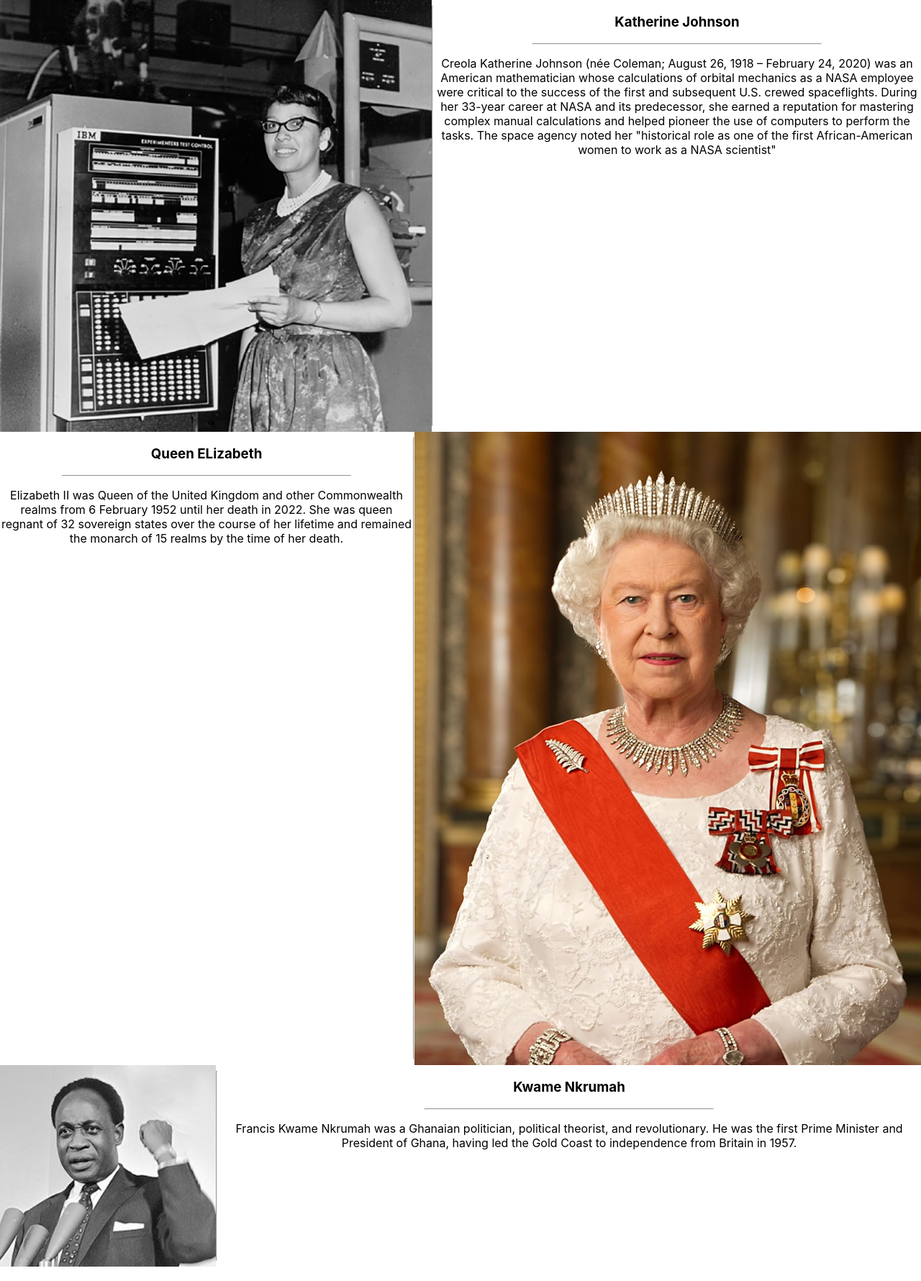
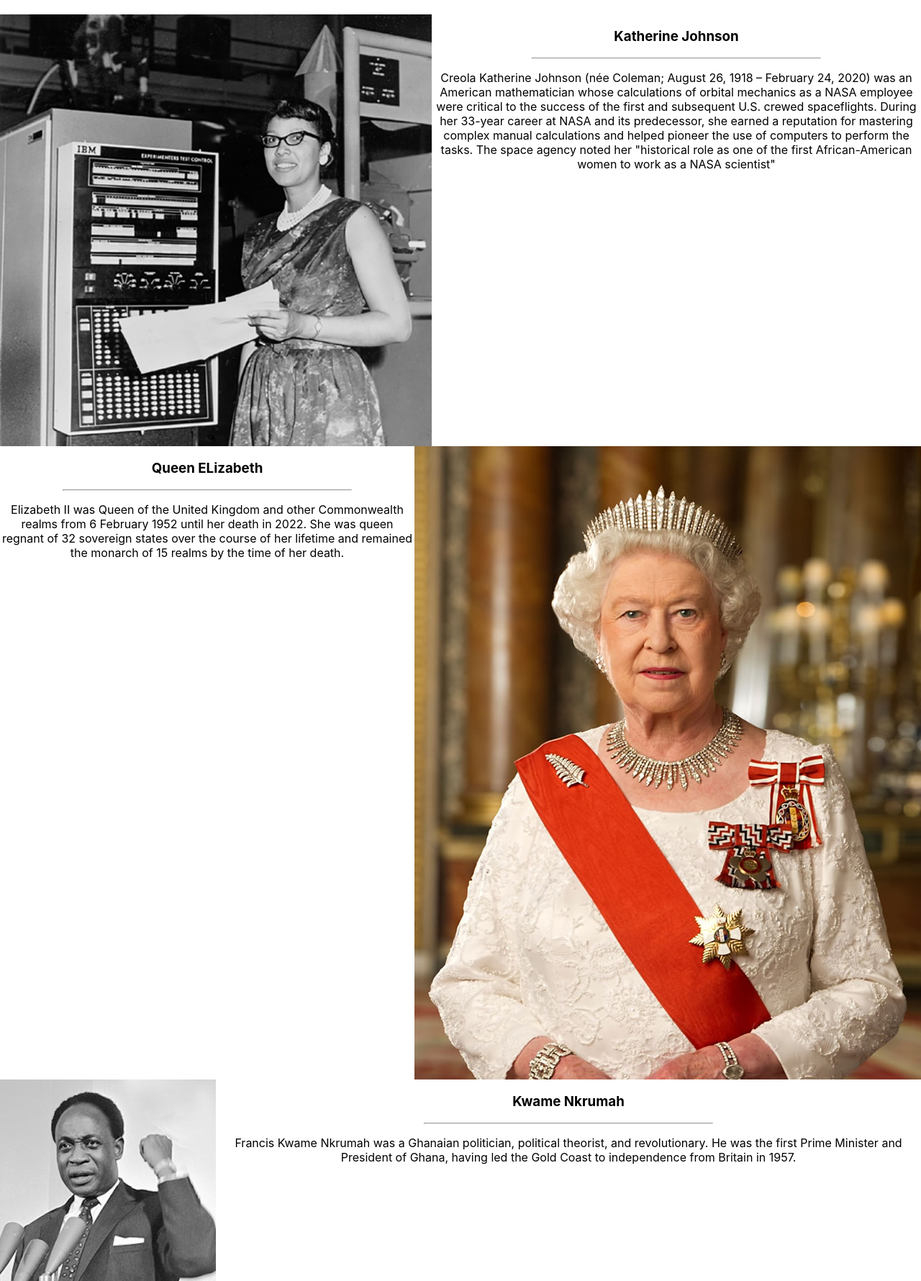
Before and after one commit to kencal20/dbc_reactproject1, a React (Create React App) app: page / in a window 1280 px wide. Shown: the whole page at 72% size. Built offline with nearby package versions, Linux system fonts and the light colour scheme.

Commit message:
removal of unneccessary lines

```diff
--- a/src/App.js
+++ b/src/App.js
@@ -8,9 +8,10 @@ import './App.css';
 function App() {
   return (
     <div className="App">
+      <br/>
       <div className='container'>
         <img src={kate} alt='kate' />
-        <hr />
+
         <section>
           <h3>
             Katherine Johnson
@@ -31,12 +32,10 @@ function App() {
           <p>Elizabeth II was Queen of the United Kingdom and other Commonwealth realms from 6 February 1952 until her death in 2022. She was queen regnant of 32 sovereign states over the course of her lifetime and remained the monarch of 15 realms by the time of her death.
        </p>
         </section>
-        <hr />
         <img src={queen} alt='queen elizabeth' />
       </div>
       <div className='container'>
         <img src={nkrumah} alt='nkrumah' />
-        <hr />
         <section>
           <h3>
             Kwame Nkrumah
```
